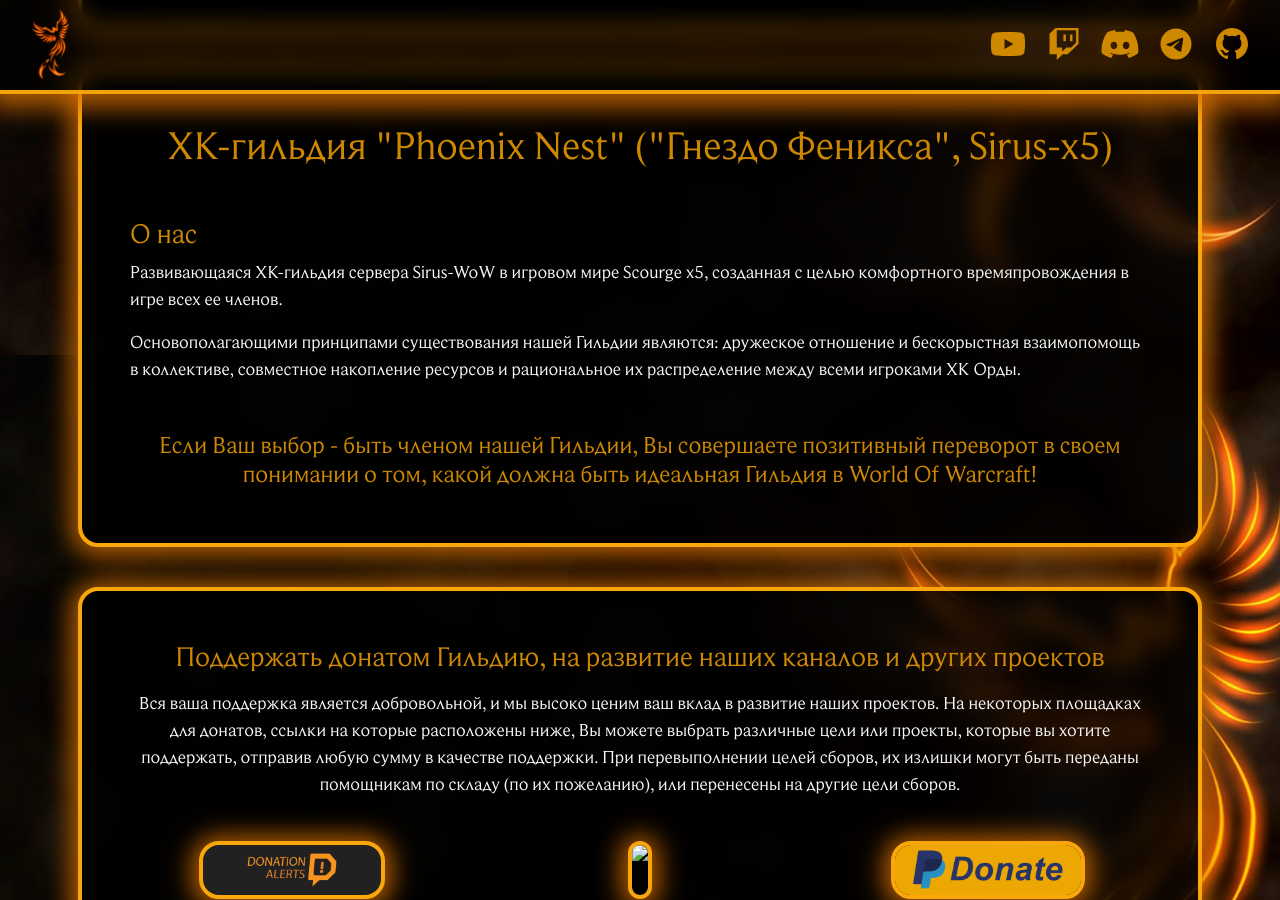
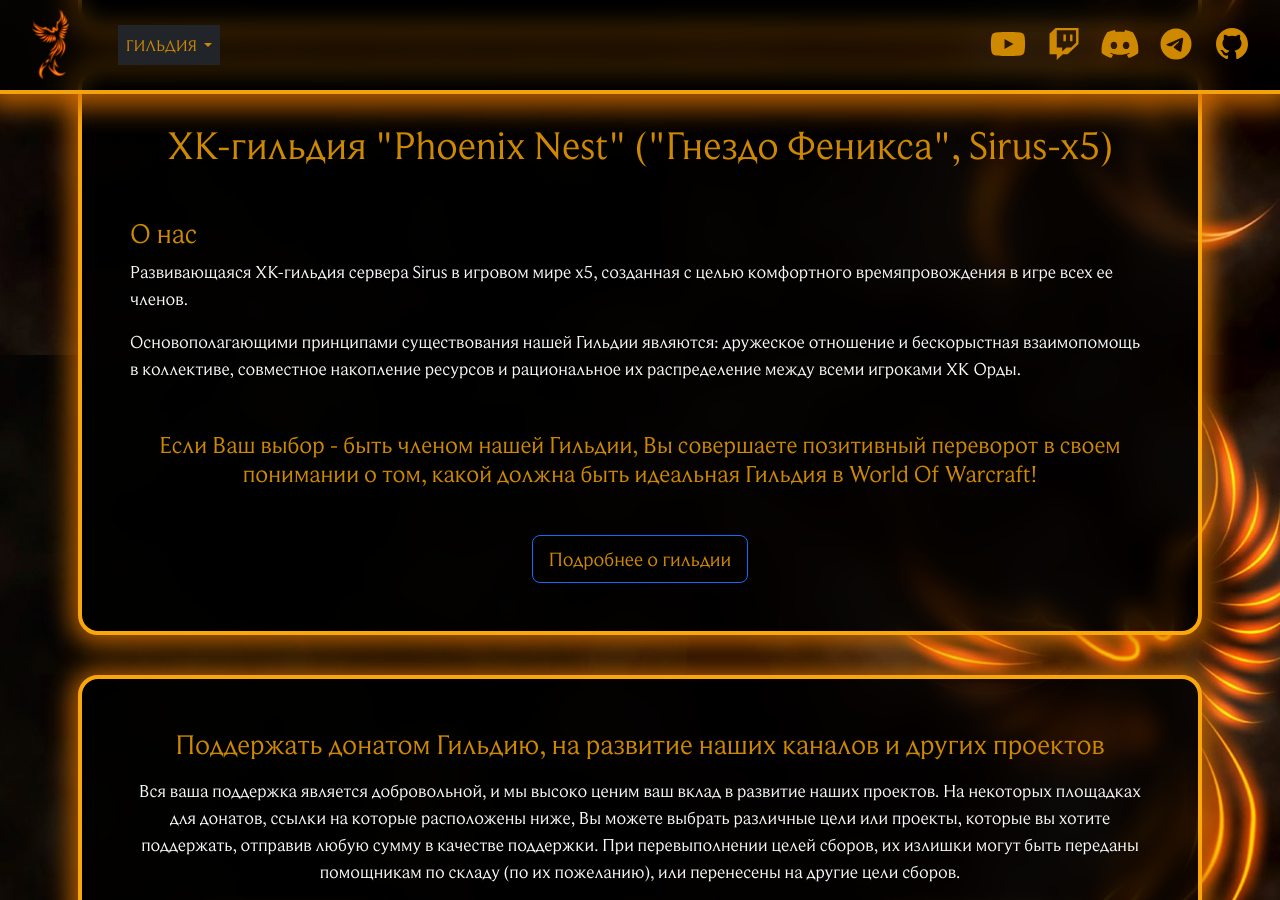
Before and after one commit to Phoenix-Guilds/phoenix-guilds.github.io, a Jekyll site: the page built from nest/index.html, in a window 1280 px wide and 900 px high, scrolled down 2345 px. Built offline with Jekyll 4.4.1, drawn with Linux system fonts in a browser that asks for light colours; nearby versions of some CDN libraries; library files that are not in the unit come from our copies.

Commit message:
feat(nest): add 'About Us' page and update navigation

```diff
--- a/_config.yml
+++ b/_config.yml
@@ -1,32 +1,29 @@
 title: Phoenix Guild Hub
-email: your-email@example.com
+email: buinoff@gmail.com
 description: >-
   Портал гильдий True Phoenix и Phoenix Nest.
 
-# Настройки Jekyll
 markdown: kramdown
-# theme: minima # Обязательно убираем, чтобы использовать свои layouts
+
 plugins:
   - jekyll-feed
 
-# Настройки по умолчанию для папок
 defaults:
-  # Настройки для всех файлов в папке /nest/
   - scope:
       path: "nest"
     values:
       layout: "nest-default"
       author: "Phoenix Nest Team"
 
-  # Настройки для файлов в корне (Старшая гильдия)
   - scope:
-      path: "" # Пустая строка означает корень
+      path: ""
     values:
       layout: "true-default"
 
-# Исключаем служебные файлы
 exclude:
   - vendor/
   - .bundle/
   - .github/
   - README.md
+
+permalink: pretty
--- a/_includes/nest/header.html
+++ b/_includes/nest/header.html
@@ -1,7 +1,7 @@
 <header>
   <nav class="navbar fixed-top navbar-expand-lg navbar-dark bg-dark">
     <div class="container-fluid">
-      <a class="navbar-brand" href="/">
+      <a class="navbar-brand" href="{{ '/nest/' | relative_url }}">
         <img src="{{ '/nest/assets/images/logo-phoenix-min.png' | relative_url }}" alt="Логотип Гильдии Phoenix Nest (Гнездо Феникса, Sirus-WoW)" class="logo img-fluid" />
       </a>
       <button
@@ -17,7 +17,6 @@
       </button>
       <div class="collapse navbar-collapse" id="navbarSupportedContent">
         <ul class="navbar-nav me-auto mb-3 mb-lg-0">
-            <li></li>
           <!-- <li class="nav-item">
             <a class="nav-link scroll-link" href="/#search">Поиск предметов</a>
           </li>
@@ -40,13 +39,13 @@
           </li>
           <li class="nav-item">
             <a class="nav-link" href="/stories.html">Байки ХК</a>
-          </li>
+          </li> -->
           <li class="nav-item dropdown bg-dark">
             <a class="nav-link dropdown-toggle" href="#" role="button" data-bs-toggle="dropdown" aria-expanded="false">
               Гильдия
             </a>
             <ul class="dropdown-menu bg-dark">
-              <li>
+              <!-- <li>
                 <a class="dropdown-item" href="/politics.html">Правила</a>
               </li>
               <li>
@@ -60,12 +59,12 @@
               </li>
               <li>
                 <a class="dropdown-item" href="/streamers.html">Наши стримеры</a>
-              </li>
+              </li> -->
               <li>
-                <a class="dropdown-item scroll-link" href="/#about">О нас</a>
+                <a class="dropdown-item scroll-link" href="{{ '/nest/guild/about/' | relative_url }}">О нас</a>
               </li>
             </ul>
-          </li> -->
+          </li>
         </ul>
         <div class="icons d-flex justify-content-center align-items-center ms-auto mb-3 mb-lg-0">
           <a href="https://www.youtube.com/@PhoenixNestGuild" target="_blank" class="me-3" title="Наш канал на Youtube"
--- a/_layouts/nest-default.html
+++ b/_layouts/nest-default.html
@@ -6,7 +6,7 @@
     <meta http-equiv="Cache-Control" content="no-cache, no-store, must-revalidate" />
     <meta http-equiv="Pragma" content="no-cache" />
     <meta http-equiv="Expires" content="0" />
-    <title>Гильдия "Phoenix Nest" ("Гнездо Феникса", Sirus-WoW х2)</title>
+    <title>Гильдия "Phoenix Nest" ("Гнездо Феникса", Sirus х5)</title>
     <link rel="shortcut icon" href="{{ '/nest/assets/images/favicon.ico' | relative_url }}" type="image/x-icon" />
     <!-- <title>{{ page.title }} | Phoenix Nest</title> -->
     <link href="https://cdn.jsdelivr.net/npm/bootstrap@5.2.3/dist/css/bootstrap.min.css" rel="stylesheet" />
--- a/nest/index.html
+++ b/nest/index.html
@@ -744,15 +744,18 @@
       <div class="main-content p-3 p-lg-5" id="about">
         <h1 class="text-center mb-5">ХК-гильдия "Phoenix Nest" ("Гнездо Феникса", Sirus-x5)</h1>
         <h3>О нас</h3>
-        <p>Развивающаяся ХК-гильдия сервера Sirus-WoW в игровом мире Scourge x5, созданная с целью комфортного времяпровождения в игре всех ее членов.</p>
+        <p>Развивающаяся ХК-гильдия сервера Sirus в игровом мире x5, созданная с целью комфортного времяпровождения в игре всех ее членов.</p>
         <p>
           Основополагающими принципами существования нашей Гильдии являются: дружеское отношение и бескорыстная взаимопомощь в коллективе, совместное накопление
           ресурсов и рациональное их распределение между всеми игроками ХК Орды.
         </p>
-        <h4 class="text-center mt-5">
+        <h4 class="text-center my-5">
           Если Ваш выбор - быть членом нашей Гильдии, Вы совершаете позитивный переворот в своем понимании о том, какой должна быть идеальная Гильдия в World Of
           Warcraft!
         </h4>
+        <div class="text-center">
+          <a href="{{ '/nest/guild/about.html' | relative_url }}" class="btn btn-outline-primary btn-lg">Подробнее о гильдии</a>
+        </div>
       </div>
     </div>
   </div>
```
Also changed, not shown: nest/guild/about.html (added, +116 -0 lines).
